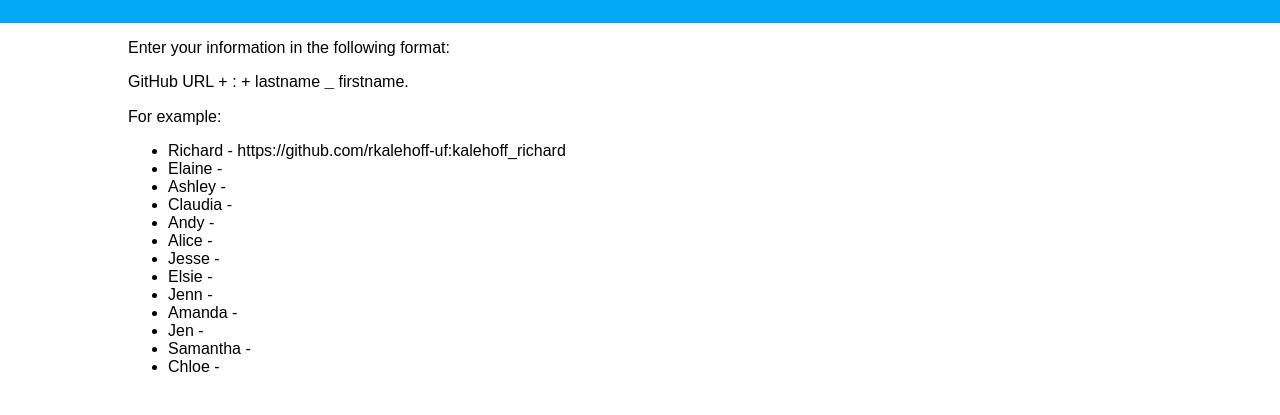
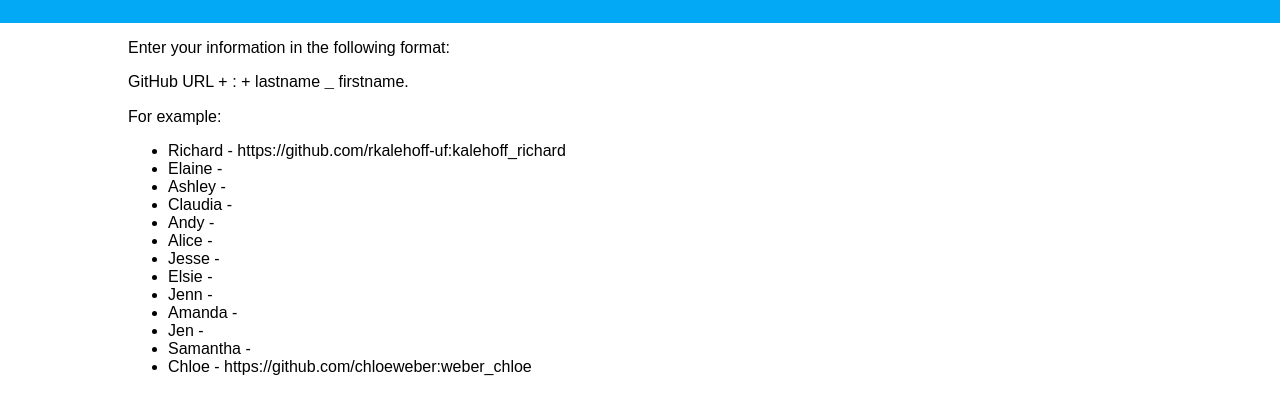
Before and after one commit to swebb1459/student-repos, a plain HTML site: page index.html in a window 1280 px wide. Shown: the part 65-480 px from the top of the page. Drawn offline with Linux system fonts and the light colour scheme.

Commit message:
Add Chloe text

```diff
--- a/index.html
+++ b/index.html
@@ -36,7 +36,7 @@
             <li>Amanda - </li>
             <li>Jen - </li>
             <li>Samantha - </li>
-            <li>Chloe - </li>
+            <li>Chloe - https://github.com/chloeweber:weber_chloe</li>
         </ul>
     </div>
 
```
